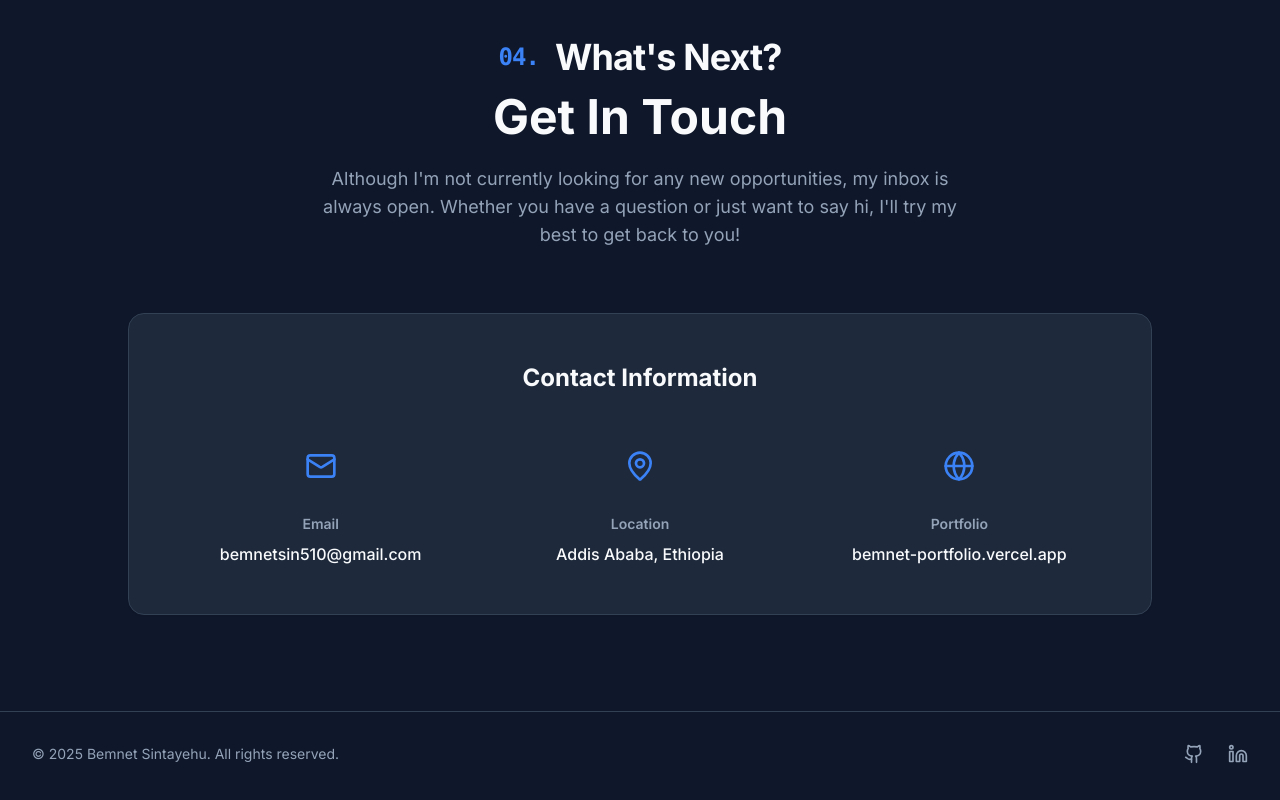
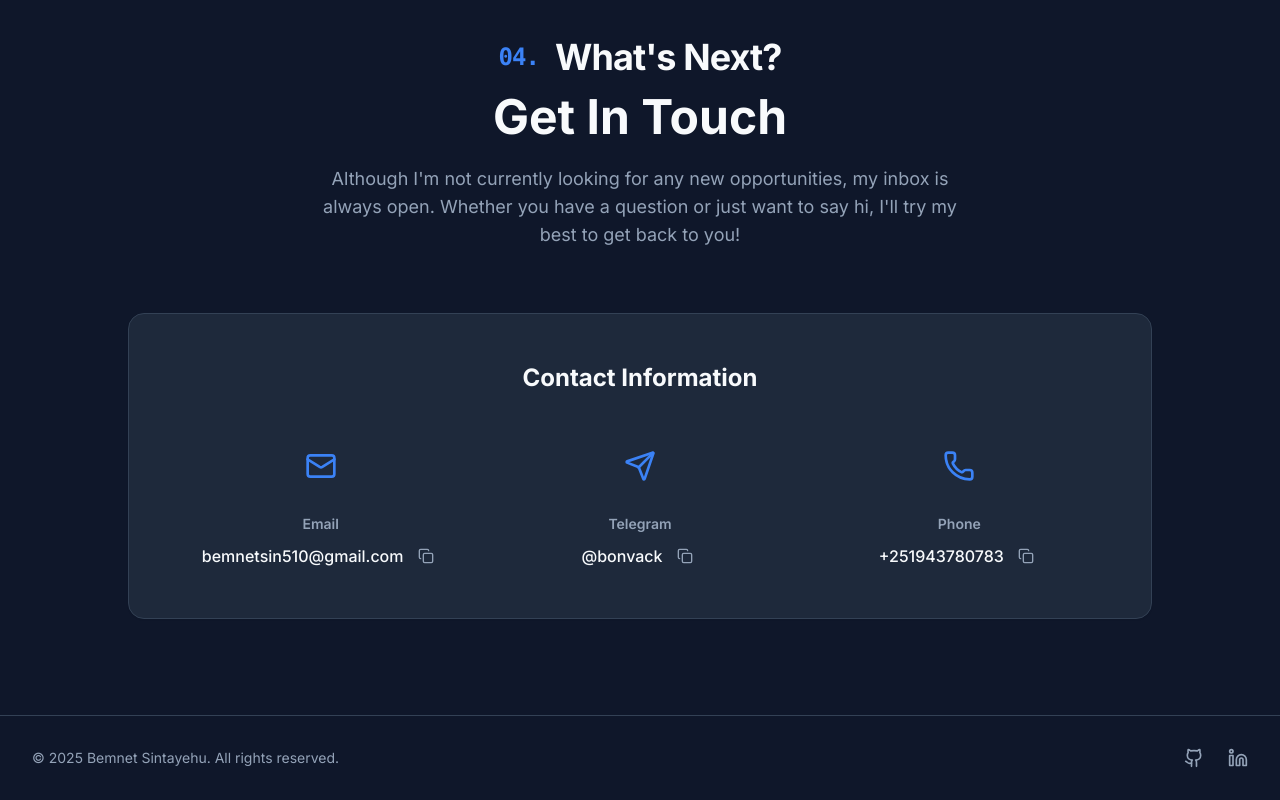
Before and after one commit to bemnet449/Bemnet_portfolio, a Next.js app: page / in a window 1280 px wide. Shown: the part 5635-6435 px from the top of the page. Built offline with nearby package versions, Linux system fonts and the light colour scheme.

Commit message:
edited the contact page

```diff
--- a/src/components/sections/Contact.tsx
+++ b/src/components/sections/Contact.tsx
@@ -1,5 +1,42 @@
-import React from "react";
-import { Mail, MapPin, Globe } from "lucide-react";
+"use client";
+
+import React, { useState } from "react";
+import { Mail, MapPin, Send, Copy, Check, Phone } from "lucide-react";
+
+const ContactItem = ({ icon: Icon, title, value, href, copyValue }: { icon: any, title: string, value: string, href?: string, copyValue?: string }) => {
+  const [copied, setCopied] = useState(false);
+
+  const handleCopy = () => {
+    navigator.clipboard.writeText(copyValue || value);
+    setCopied(true);
+    setTimeout(() => setCopied(false), 2000);
+  };
+
+  return (
+    <div className="flex flex-col items-center text-center group">
+      <div className="p-4 bg-primary/10 rounded-full group-hover:bg-primary/20 transition-colors mb-4 flex-shrink-0">
+        <Icon className="w-8 h-8 text-primary" />
+      </div>
+      <p className="text-sm font-semibold text-muted-foreground mb-2">{title}</p>
+      <div className="flex items-center gap-2">
+        {href ? (
+          <a href={href} target={href.startsWith('mailto:') ? undefined : "_blank"} rel={href.startsWith('mailto:') ? undefined : "noopener noreferrer"} className="text-base text-foreground font-medium hover:text-primary transition-colors break-all">
+            {value}
+          </a>
+        ) : (
+          <p className="text-base text-foreground font-medium">{value}</p>
+        )}
+        <button
+          onClick={handleCopy}
+          className="p-1.5 text-muted-foreground hover:text-primary hover:bg-primary/10 rounded-md transition-colors flex-shrink-0"
+          title="Copy to clipboard"
+        >
+          {copied ? <Check className="w-4 h-4 text-green-500" /> : <Copy className="w-4 h-4" />}
+        </button>
+      </div>
+    </div>
+  );
+};
 
 export default function Contact() {
   return (
@@ -21,35 +58,27 @@ export default function Contact() {
             <h4 className="text-2xl font-bold text-foreground mb-10 text-center">Contact Information</h4>
 
             <div className="grid grid-cols-1 md:grid-cols-3 gap-8 items-start">
-              <div className="flex flex-col items-center text-center group">
-                <div className="p-4 bg-primary/10 rounded-full group-hover:bg-primary/20 transition-colors mb-4">
-                  <Mail className="w-8 h-8 text-primary" />
-                </div>
-                <p className="text-sm font-semibold text-muted-foreground mb-2">Email</p>
-                <a href="mailto:bemnetsin510@gmail.com" className="text-base text-foreground font-medium hover:text-primary transition-colors">
-                  bemnetsin510@gmail.com
-                </a>
-              </div>
+              <ContactItem
+                icon={Mail}
+                title="Email"
+                value="bemnetsin510@gmail.com"
+                href="mailto:bemnetsin510@gmail.com"
+              />
 
-              <div className="flex flex-col items-center text-center group">
-                <div className="p-4 bg-primary/10 rounded-full group-hover:bg-primary/20 transition-colors mb-4">
-                  <MapPin className="w-8 h-8 text-primary" />
-                </div>
-                <p className="text-sm font-semibold text-muted-foreground mb-2">Location</p>
-                <p className="text-base text-foreground font-medium">
-                  Addis Ababa, Ethiopia
-                </p>
-              </div>
+              <ContactItem
+                icon={Send}
+                title="Telegram"
+                value="@bonvack"
+                href="https://t.me/bonvack"
+                copyValue="@bonvack"
+              />
 
-              <div className="flex flex-col items-center text-center group">
-                <div className="p-4 bg-primary/10 rounded-full group-hover:bg-primary/20 transition-colors mb-4">
-                  <Globe className="w-8 h-8 text-primary" />
-                </div>
-                <p className="text-sm font-semibold text-muted-foreground mb-2">Portfolio</p>
-                <a href="https://bemnet-portfolio.vercel.app" target="_blank" rel="noopener noreferrer" className="text-base text-foreground font-medium hover:text-primary transition-colors">
-                  bemnet-portfolio.vercel.app
-                </a>
-              </div>
+              <ContactItem
+                icon={Phone}
+                title="Phone"
+                value="+251943780783"
+                href="tel:+251943780783"
+              />
             </div>
           </div>
         </div>
```
